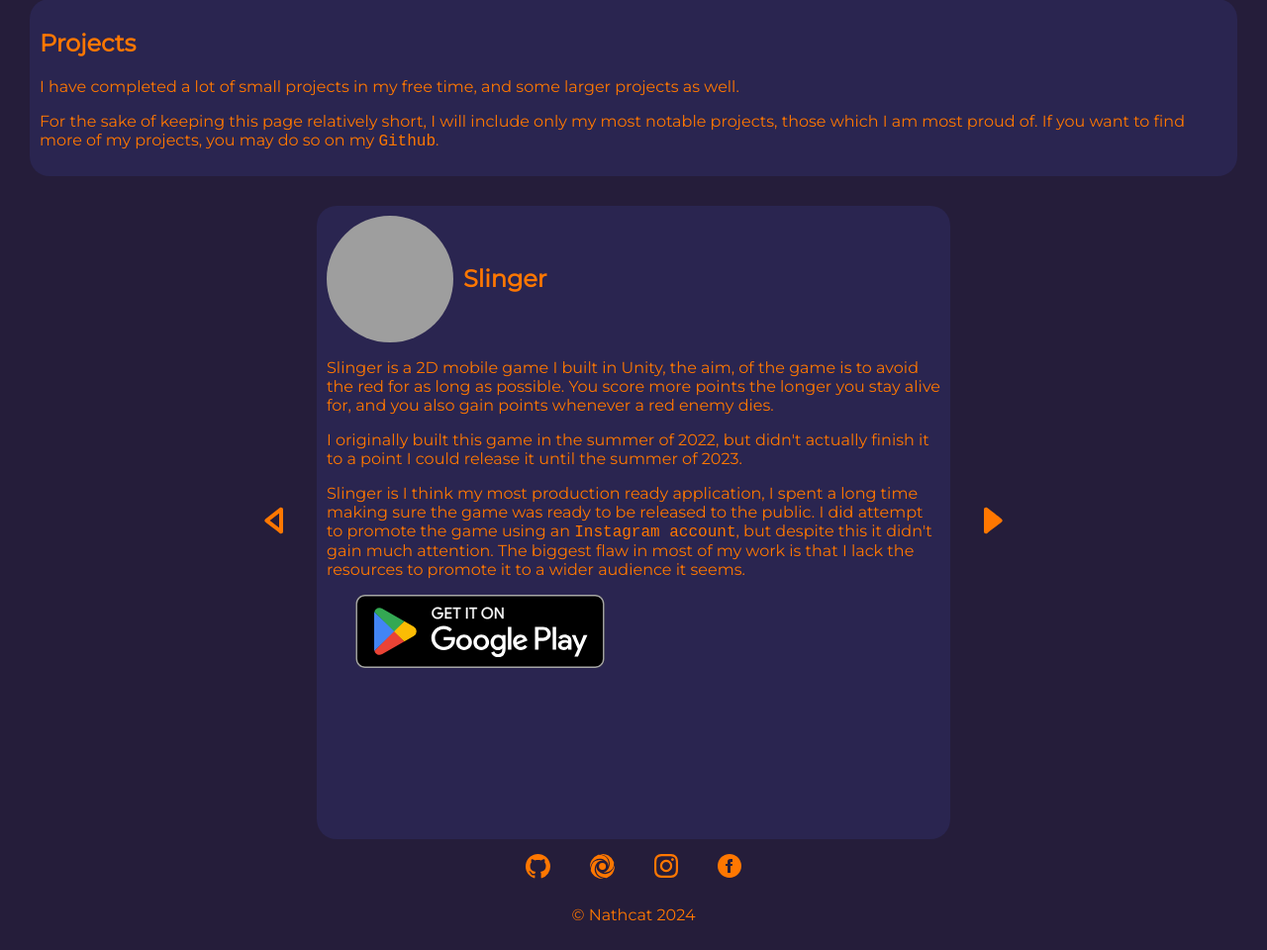
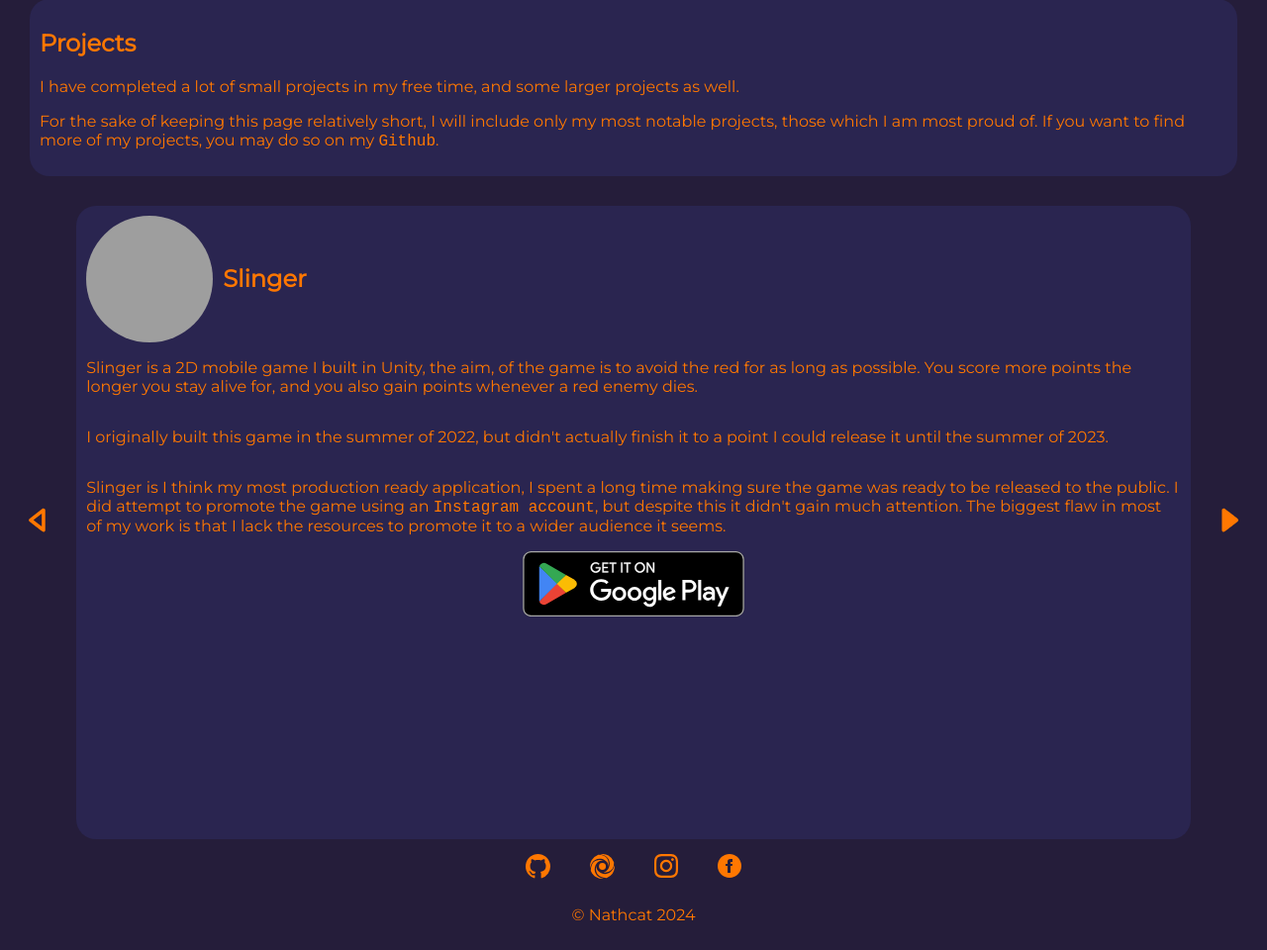
Before and after one commit to Nathcat/nathcat.net, a PHP site: page /projects in a window 1280 px wide. Shown: the part 145-1105 px from the top of the page at 99% size. Run offline with PHP 8.4, Linux system fonts and the light colour scheme; grey boxes are pictures that could not be loaded.

Commit message:
Made content card sizes more uniform.

```diff
--- a/projects/index.php
+++ b/projects/index.php
@@ -29,14 +29,14 @@
                     </div>
                 </div>
 
-                <div class="row justify-center align-center">
+                <div style="width: 100%;" class="row justify-center align-center">
                     <span id="slide-button-prev" class="slide-button" onclick="prev()">
                         <svg fill="var(--quad-color)" clip-rule="evenodd" fill-rule="evenodd" stroke-linejoin="round" stroke-miterlimit="2" viewBox="0 0 24 24" xmlns="http://www.w3.org/2000/svg"><path d="m13.789 7.155c.141-.108.3-.157.456-.157.389 0 .755.306.755.749v8.501c0 .445-.367.75-.755.75-.157 0-.316-.05-.457-.159-1.554-1.203-4.199-3.252-5.498-4.258-.184-.142-.29-.36-.29-.592 0-.23.107-.449.291-.591 1.299-1.002 3.945-3.044 5.498-4.243z"/></svg>
                     </span>
 
                     <div class="project-slideshow">
-                        <div id="p_0" class="content-card" style="left: 0;">
-                            <div class="row align-center">
+                        <div id="p_0" class="content-card column" style="left: 0;">
+                            <div style="width: 100%; justify-content: left;" class="row align-center">
                                 <img class="circle-photo" src="https://play-lh.googleusercontent.com/GdA_JECSRbmEq5nJuzyv09EYDWYAjz7cRLucQ2ElVWNQnvKzeVHYKCCCmhI_LNDvttk=w480-h960">
                                 <h2 style="margin-left: 10px;">Slinger</h2>
                             </div>
@@ -55,8 +55,9 @@
                                 it to a wider audience it seems.
                             </p>
 
-                            <a href="https://play.google.com/store/apps/details?id=com.Nathcat.Slinger"><img style="width: 50%;" src="../static/images/google-play-badge-2022-2.svg"></a>
-
+                            <div class="row align-center justify-center">
+                                <a style="width: 25%;"href="https://play.google.com/store/apps/details?id=com.Nathcat.Slinger"><img style="width: 100%;" src="../static/images/google-play-badge-2022-2.svg"></a>
+                            </div>
                         </div>
 
                         <div id="p_1" class="content-card" style="left: 100%;">
--- a/static/css/common.css
+++ b/static/css/common.css
@@ -123,7 +123,7 @@ a:hover {
 
 .project-slideshow {
     position: relative;
-    width: 50vw;
+    width: 100%;
     height: 50vw;
     margin: 10px;
     overflow: hidden;
```
Also changed, not shown: about/index.php (+8 -5 lines).
